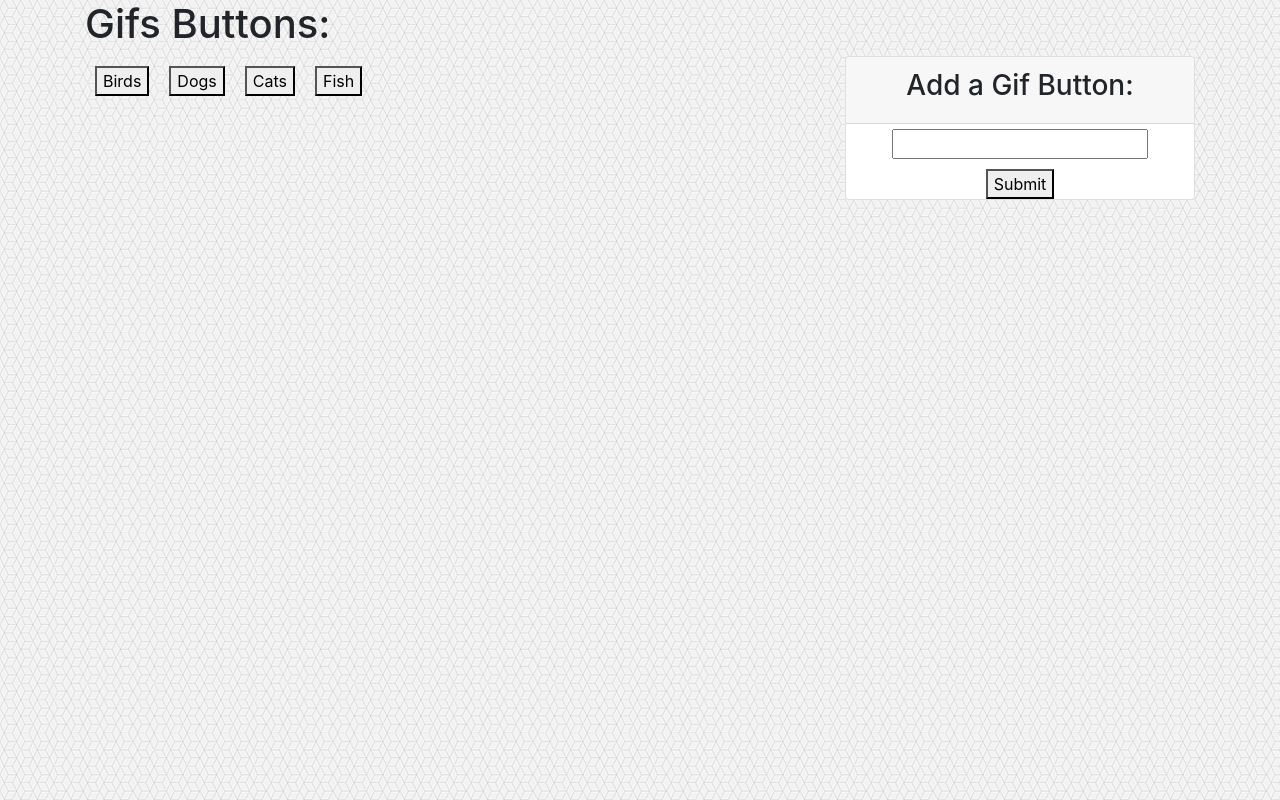
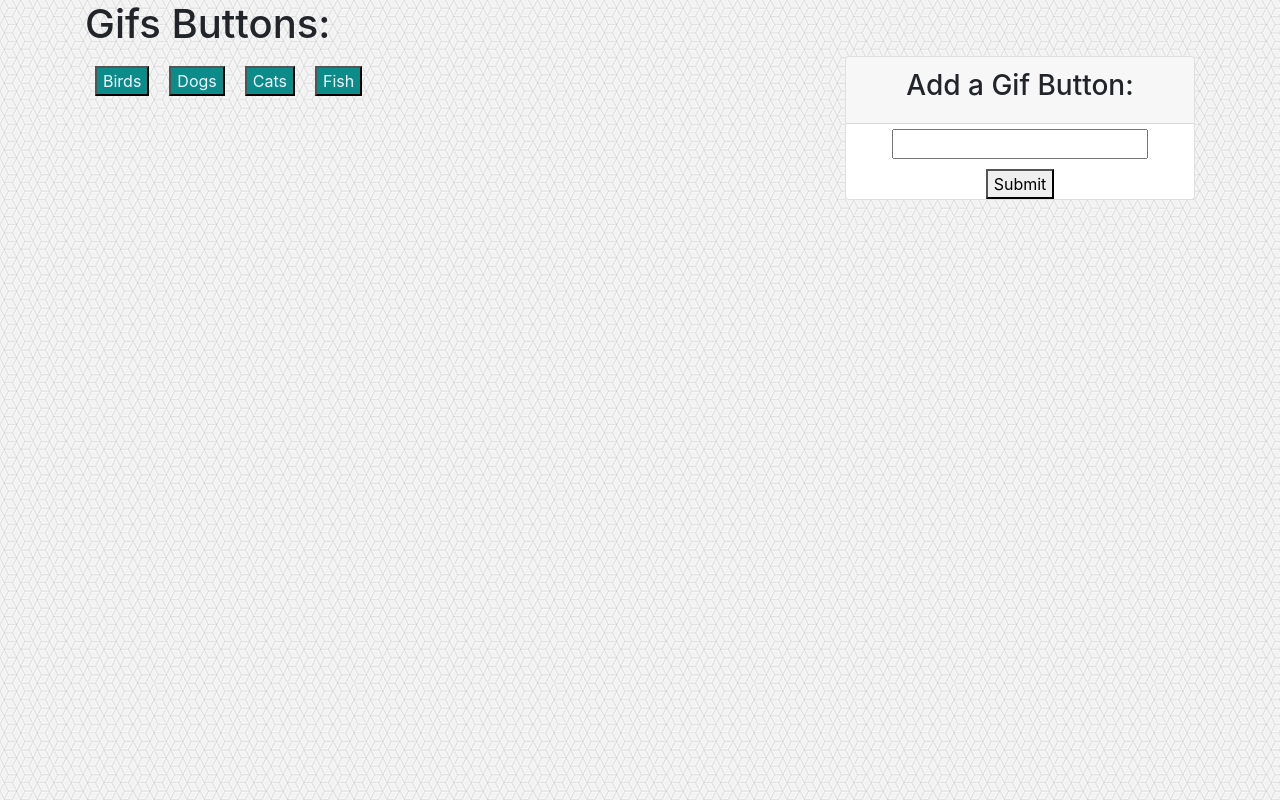
Before and after one commit to zmazieva78/GifTastic, a plain HTML site: page index.html in a window 1280 px wide. Drawn offline with nearby package versions, Linux system fonts and the light colour scheme; files whose address does not match are found by name.

Commit message:
color changed buttons

```diff
--- a/assets/css/style.css
+++ b/assets/css/style.css
@@ -16,6 +16,8 @@ button {
 }
 .buttons {
     margin: 10px;
+    background-color: rgb(12, 139, 139);
+    color: aliceblue;
 }
 
 .animalImage {
--- a/assets/javascript/app.js
+++ b/assets/javascript/app.js
@@ -1,5 +1,3 @@
-
-
 var animals = ["Birds", "Dogs", "Cats", "Fish"];
 
 animals.forEach(function addButton(animalName, index) {
@@ -9,20 +7,16 @@ animals.forEach(function addButton(animalName, index) {
 function enterAnimal() {
     // get the animal name from animal-input element
     var animalName = $("#animal-input").val().trim();
-
     // check if the input is empty
     if (animalName === "") {
         alert("Please enter correct animal name");
         return;
     }
-
     // check if this button already exists
     if (animals.includes(animalName)) {
         return;
     }
-
     animals.push(animalName);
-
     addAnimalButton(animalName);
 }
 
```
